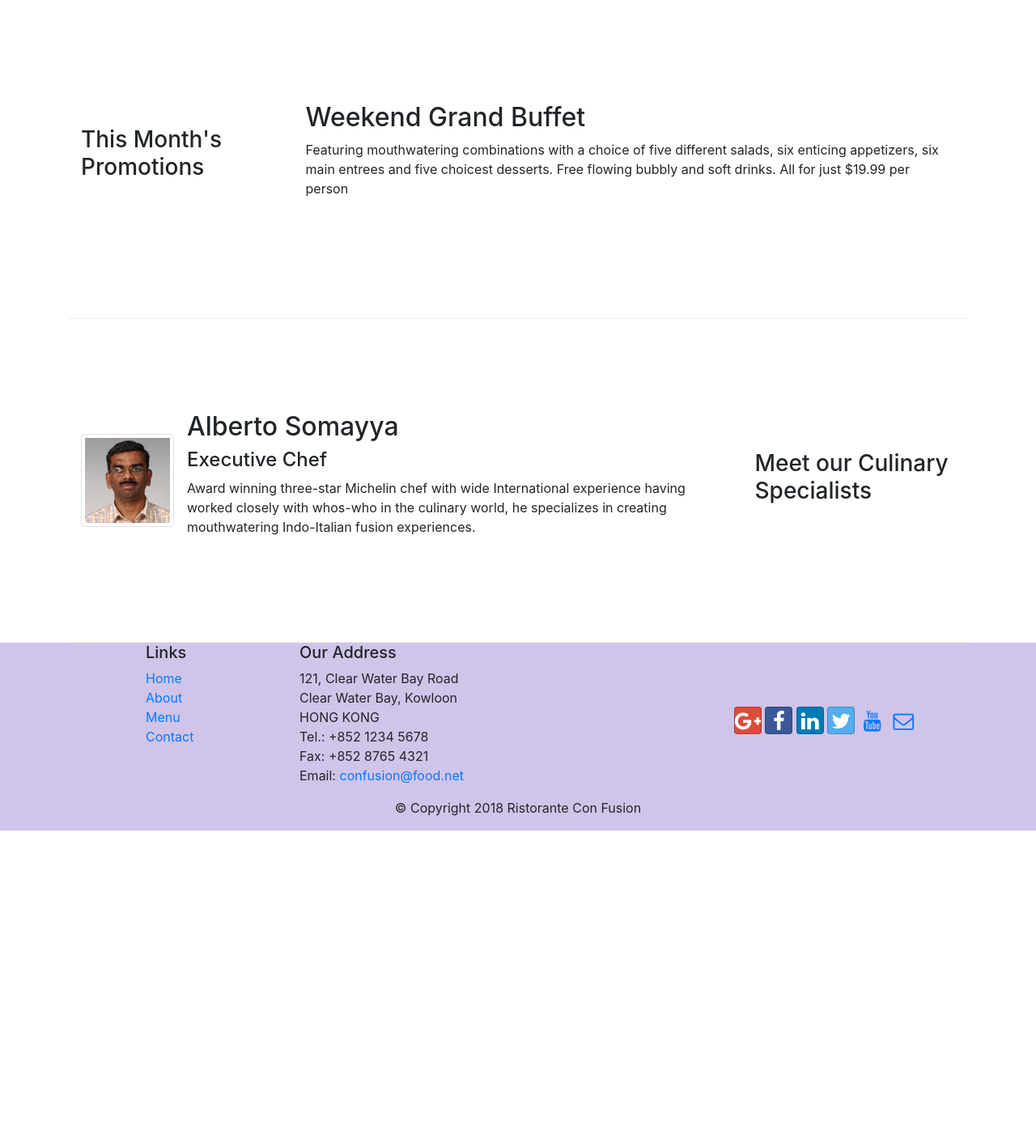
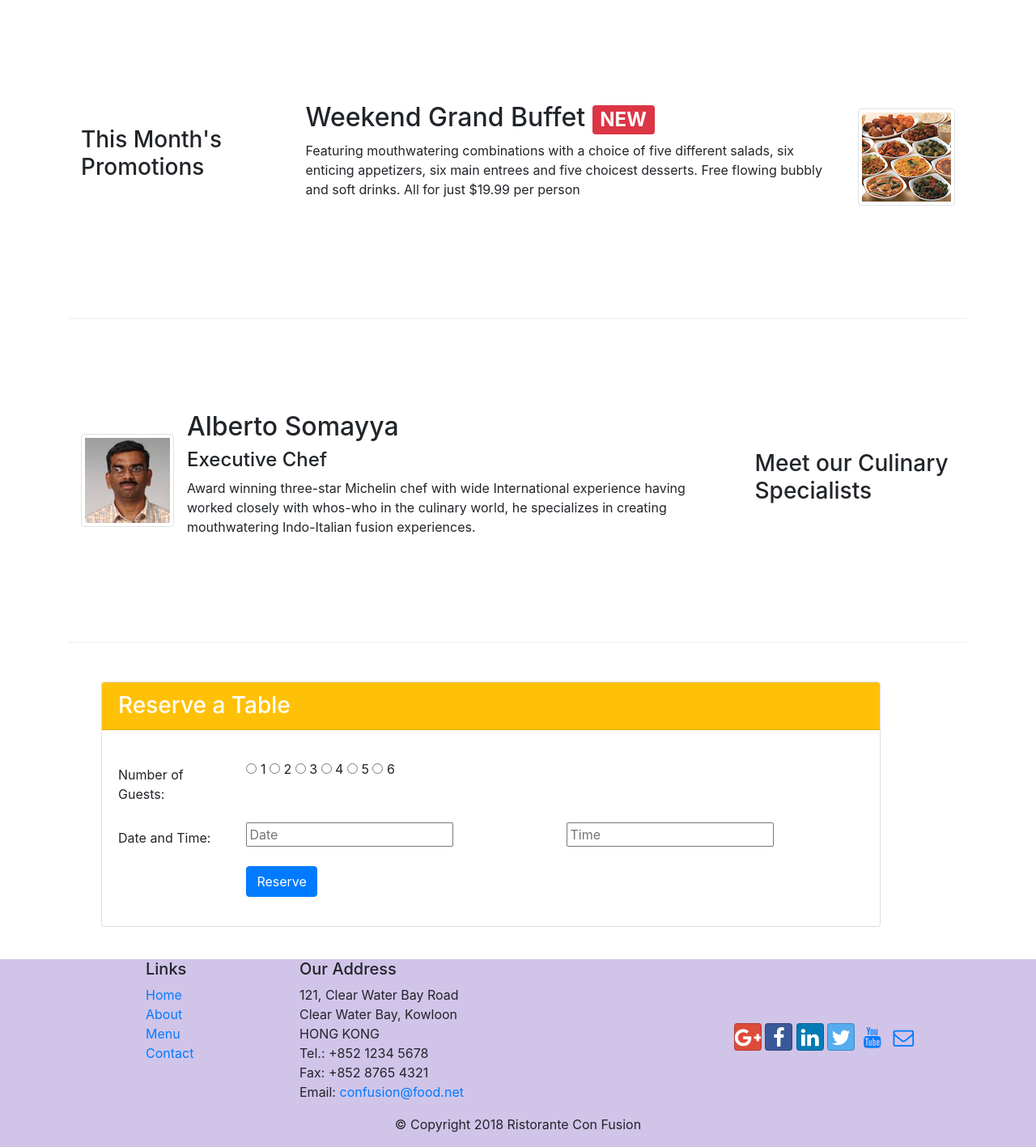
Before and after one commit to Kushagraw12/Restaurant-website-frontend, a website: page index.html in a window 1280 px wide. Shown: the part 740-2157 px from the top of the page at 81% size. Before the commit the page ends 1766 px from the top, so only its background shows below. Drawn offline with nearby package versions, Linux system fonts and the light colour scheme; some icons are missing.

```diff
--- a/css/styles.css
+++ b/css/styles.css
@@ -37,3 +37,11 @@
 .navbar-dark{
     background-color: #512da8;
 }
+@media(min-width:500px){
+    .pd{
+        padding-left: 40px;
+    }
+}
+ .card{
+     margin-bottom: 40px;
+ }
--- a/index.html
+++ b/index.html
@@ -42,6 +42,11 @@
                 <div class="col-12 col-sm align-self-center">
                     <img src="/img/img/logo.png" class="img-fluid">
                 </div>
+                <div class="col-12 col-sm align-self-center">
+
+                    <a href="#rt" class="btn btn-block btn-warning btn-sm">Reserve Table</a>
+
+                </div>
             </div>
         </div>
     </header>
@@ -68,8 +73,13 @@
                 <h3>This Month's Promotions</h3>
             </div>
             <div class="col col-sm col-md">
-                <h2>Weekend Grand Buffet</h2>
-                <p class="d-none d-sm-block">Featuring mouthwatering combinations with a choice of five different salads, six enticing appetizers, six main entrees and five choicest desserts. Free flowing bubbly and soft drinks. All for just $19.99 per person </p>
+                <div class="media">
+                    <div class="media-body">
+                       <h2>Weekend Grand Buffet <span class="badge badge-danger">NEW</span></h2>
+                        <p class="d-none d-sm-block">Featuring mouthwatering combinations with a choice of five different salads, six enticing appetizers, six main entrees and five choicest desserts. Free flowing bubbly and soft drinks. All for just $19.99 per person </p>
+                    </div>
+                    <img class="d-flex img-thumbnail ml-3 align-self-center" src="/img/img/buffet.png" alt="Buffet">
+                </div>
             </div>
         </div>
 
@@ -88,6 +98,45 @@
                 </div>
             </div>
         </div>
+        <br>
+        <br>
+            <div class="col-12 col-sm-11 col-xs-12 pd align-self-center">
+                <form>
+                <div class="card" id="rt">
+                    <h3 class="card-header text-white bg-warning mb-3">Reserve a Table</h3>
+                <div class="card-body">
+                    <div class="form-group row">
+                        <label for="numguest" class="col-12 col-sm-12 col-md-2 col-form-label">Number of Guests: </label>
+
+                        <div class="radio col-sm-10">
+                            <label class="radio-inline"><input name="guests" type="radio" value="1" id="guests"> 1 </label>
+                            <label class="radio-inline"><input name="guests" type="radio" value="2" id="guests"> 2 </label>
+                            <label class="radio-inline"><input name="guests" type="radio" value="3" id="guests"> 3 </label>
+                            <label class="radio-inline"><input name="guests" type="radio" value="4" id="guests"> 4 </label>
+                            <label class="radio-inline"><input name="guests" type="radio" value="5" id="guests"> 5 </label>
+                            <label class="radio-inline"><input name="guests" type="radio" value="6" id="guests"> 6 </label>
+                        </div>
+                    </div>
+                    <div class="form-group row">
+                        <label for="dnt" class="col-12 col-sm-12 col-md-2 col-form-label">Date and Time: </label>
+                        <div class="col-sm-5">
+                            <input type="text" placeholder="Date" vlaue="date" name="date" id="date" class="date">
+                        </div>
+                        <div class="col-sm-5">
+                            <input type="text" placeholder="Time" vlaue="time" name="time" id="time" class="time-picker">
+                        </div>
+                    </div>
+                    <div class="form-group row">
+                        <div class="offset-md-2 col-md-10">
+                            <button type="submit" class="btn btn-primary">
+                                Reserve
+                            </button>
+                        </div>
+                    </div>
+                </div>
+                </div>
+               </form>
+            </div>
     </div>
 
     <footer class="footer">
```
Also changed, not shown: abouts.html/aboutus.html (+37 -1 lines), abouts.html/css/styling.css (+7 -0 lines), Full page Assignment-2.png (added), 1 other file.
